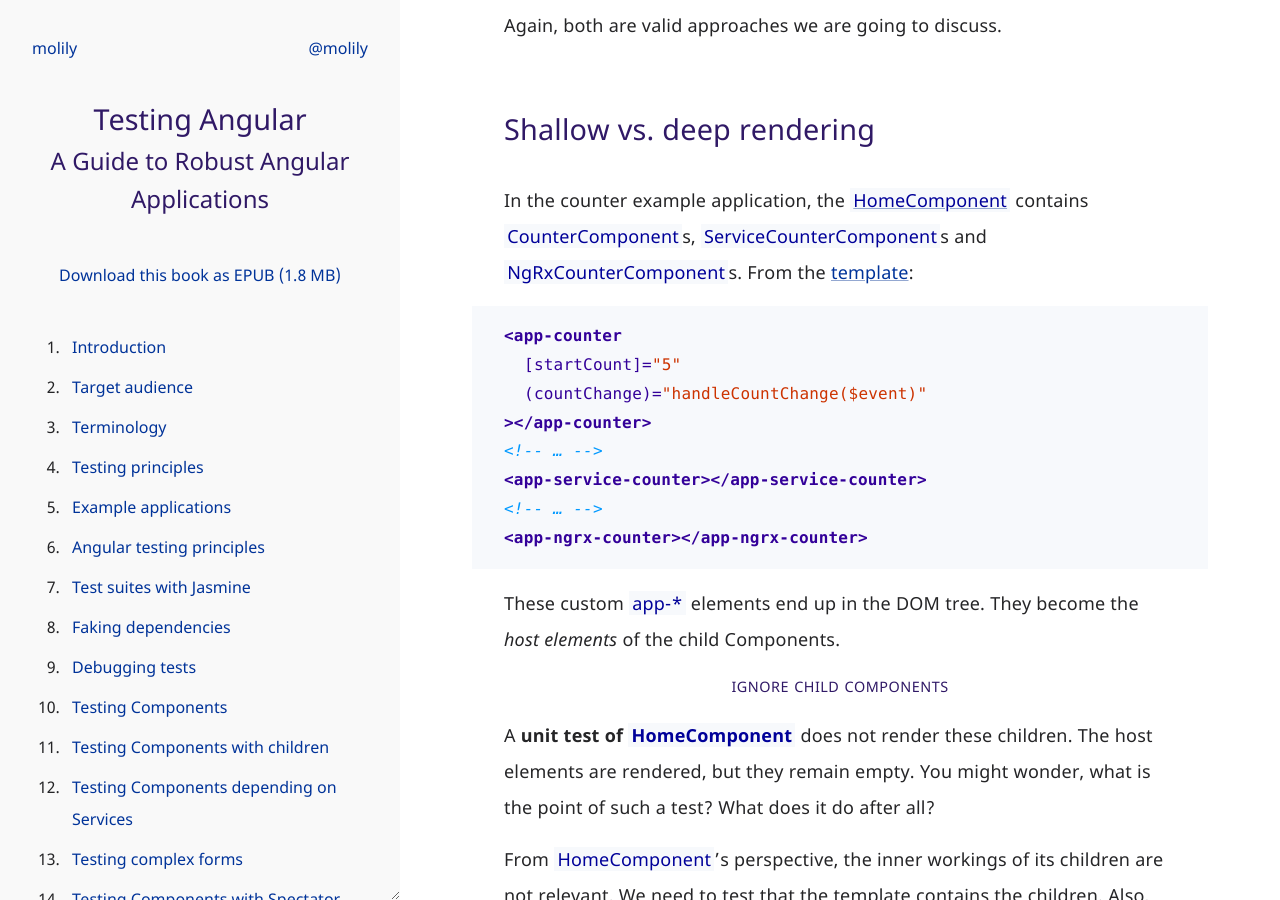
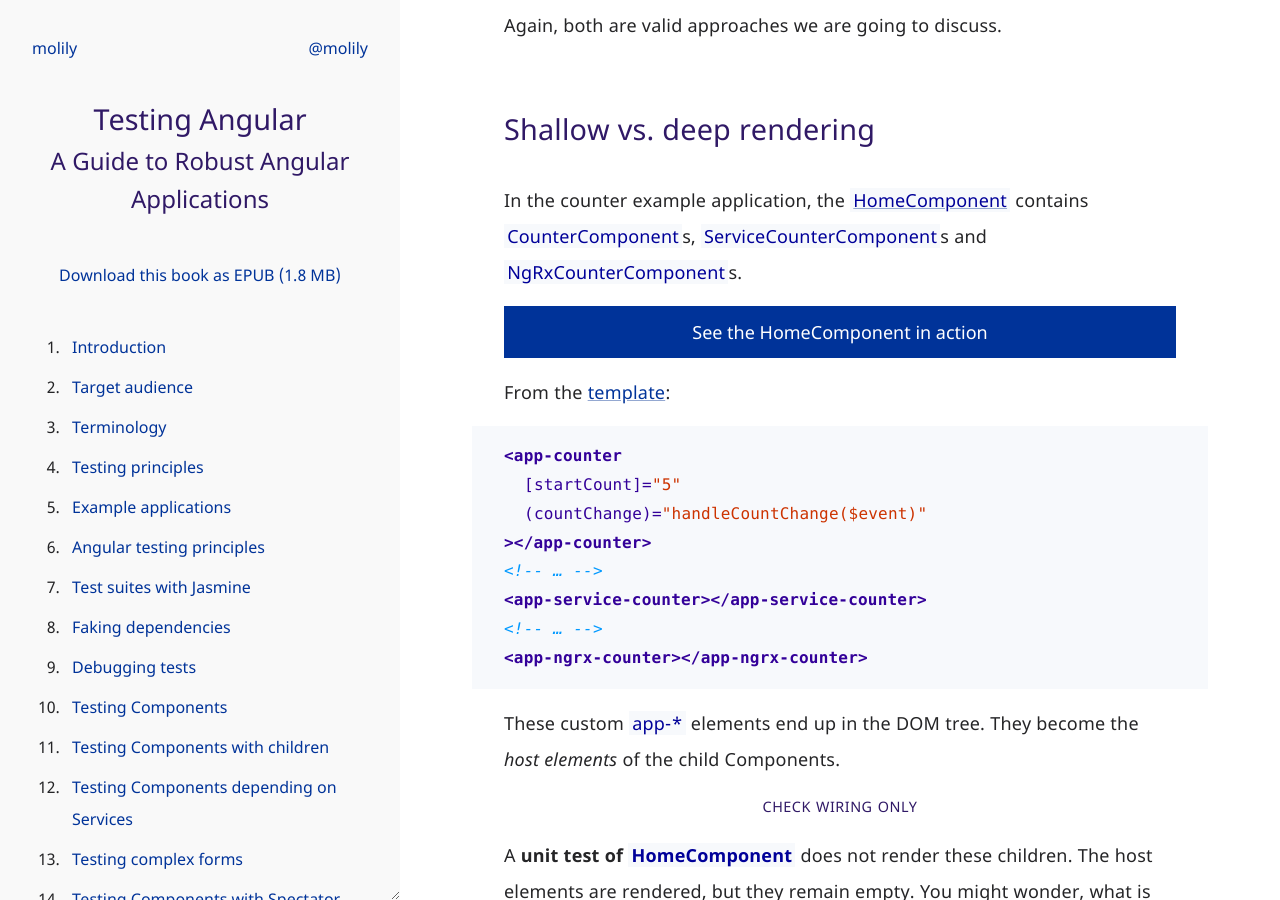
Before and after one commit to molily/testing-angular, a Jekyll site: the page built from testing-components-with-children.md, in a window 1280 px wide and 900 px high, scrolled down 1380 px. Built offline with Jekyll 4.4.1, drawn with Linux system fonts in a browser that asks for light colours; some of the changed text lies outside the part shown.

Commit message:
Small fixes and improvements. Links, examples, heading, margin notes.

````diff
--- a/_includes/toc-tree.html
+++ b/_includes/toc-tree.html
@@ -138,6 +138,9 @@
     <ol>
       <li>
         <a href="/testing-components-with-children/#shallow-vs-deep-rendering">Shallow vs. deep rendering</a>
+      </li>
+      <li>
+        <a href="/testing-components-with-children/#unit-test">Unit test</a>
       </li>
       <li>
         <a href="/testing-components-with-children/#faking-a-child-component">Faking a child Component</a>
--- a/testing-components-with-children.md
+++ b/testing-components-with-children.md
@@ -36,7 +36,19 @@
 
 ## Shallow vs. deep rendering
 
-In the counter example application, the [`HomeComponent`](https://github.com/9elements/angular-workshop/blob/main/src/app/components/home/home.component.ts) contains `CounterComponent`s, `ServiceCounterComponent`s and `NgRxCounterComponent`s. From the [template](https://github.com/9elements/angular-workshop/blob/main/src/app/components/home/home.component.html):
+In the counter example application, the [`HomeComponent`](https://github.com/9elements/angular-workshop/blob/main/src/app/components/home/home.component.ts) contains `CounterComponent`s, `ServiceCounterComponent`s and `NgRxCounterComponent`s.
+
+<button class="load-iframe">
+See the HomeComponent in action
+</button>
+
+<script type="text/x-template">
+<p class="responsive-iframe">
+<iframe src="https://9elements.github.io/angular-workshop/" class="responsive-iframe__iframe"></iframe>
+</p>
+</script>
+
+From the [template](https://github.com/9elements/angular-workshop/blob/main/src/app/components/home/home.component.html):
 
 ```html
 <app-counter
@@ -51,7 +63,7 @@
 
 These custom `app-*` elements end up in the DOM tree. They become the *host elements* of the child Components.
 
-<aside class="margin-note">Ignore child Components</aside>
+<aside class="margin-note">Check wiring only</aside>
 
 A **unit test of `HomeComponent`** does not render these children. The host elements are rendered, but they remain empty. You might wonder, what is the point of such a test? What does it do after all?
 
@@ -67,7 +79,11 @@
 
 We need to decide the level of detail for testing the nested Components. If separate unit tests for them exist, we do not need to click on each respective increment button. After all, the integration test needs to prove that the four Component work together, without going into the child Component details.
 
-<aside class="margin-note">Unit test</aside>
+<div class="book-sources" markdown="1">
+- [HomeComponent: implementation and test code](https://github.com/9elements/angular-workshop/blob/main/src/app/components/home/)
+</div>
+
+## Unit test
 
 Let us write a unit test for `HomeComponent` first. The setup looks familiar to the `CounterComponent` test suite. We are using `TestBed` to configure a testing Module and to render the Component under test.
 
@@ -98,6 +114,8 @@
 This suite has one spec that acts as a *smoke test*. It checks the presence of a Component instance. It does not assert anything specific about the Component behavior yet. It merely proves that the Component renders without errors.
 
 If the smoke test fails, you know that something is wrong with the testing setup.
+
+<aside class="margin-note">Unknown custom elements</aside>
 
 From Angular 9 on, the spec passes but produces a bunch of warnings on the shell:
 
````
Also changed, not shown: other parts of testing-components-with-children.md (+1 -0 lines), testing-components.md (+17 -4 lines).
